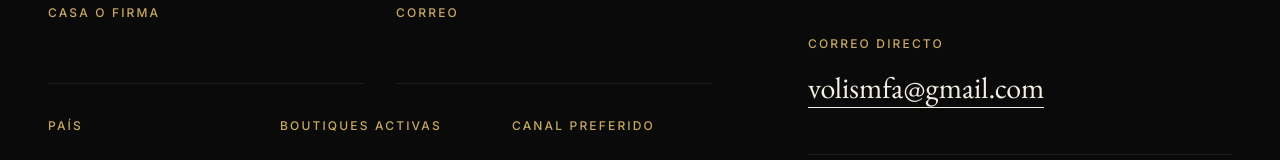
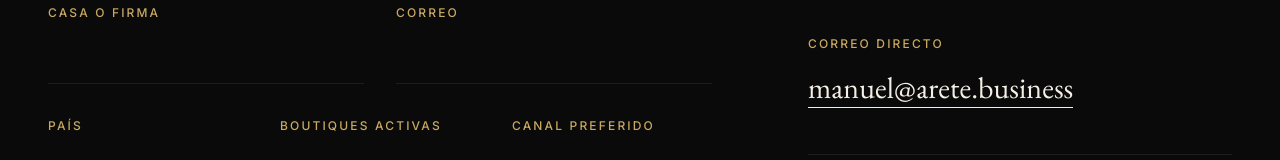
Before and after one commit to mountmanu/arete-landing, a Next.js app: page /black/contacto in a window 1280 px wide. Shown: the part 623-783 px from the top of the page. Built offline with nearby package versions, Linux system fonts and the light colour scheme.

Commit message:
fix(black): update contact email to manuel@arete.business

```diff
--- a/app/black/contacto/page.tsx
+++ b/app/black/contacto/page.tsx
@@ -63,10 +63,10 @@ export default function ContactoBlackPage() {
                 <div>
                   <p className="eyebrow text-gold mb-4">Correo directo</p>
                   <a
-                    href="mailto:volismfa@gmail.com"
+                    href="mailto:manuel@arete.business"
                     className="font-display text-3xl link-underline text-ink hover:text-gold transition-colors"
                   >
-                    volismfa@gmail.com
+                    manuel@arete.business
                   </a>
                 </div>
               </Reveal>
--- a/components/black/ContactCTABlack.tsx
+++ b/components/black/ContactCTABlack.tsx
@@ -40,8 +40,8 @@ export function ContactCTABlack() {
                 />
               </svg>
             </Link>
-            <a href="mailto:volismfa@gmail.com" className="btn-secondary">
-              volismfa@gmail.com
+            <a href="mailto:manuel@arete.business" className="btn-secondary">
+              manuel@arete.business
             </a>
           </div>
         </Reveal>
--- a/components/black/ContactFormBlack.tsx
+++ b/components/black/ContactFormBlack.tsx
@@ -69,7 +69,7 @@ export function ContactFormBlack() {
         "",
         data.message,
       ].join("\n");
-      window.location.href = `mailto:volismfa@gmail.com?subject=${encodeURIComponent(
+      window.location.href = `mailto:manuel@arete.business?subject=${encodeURIComponent(
         subject,
       )}&body=${encodeURIComponent(body)}`;
     }
@@ -90,10 +90,10 @@ export function ContactFormBlack() {
         <p className="mt-6 text-mute max-w-md mx-auto leading-relaxed">
           Si necesita contactar directamente, escriba a{" "}
           <a
-            href="mailto:volismfa@gmail.com"
+            href="mailto:manuel@arete.business"
             className="link-underline text-gold font-medium"
           >
-            volismfa@gmail.com
+            manuel@arete.business
           </a>
           .
         </p>
--- a/components/black/FooterBlack.tsx
+++ b/components/black/FooterBlack.tsx
@@ -23,7 +23,7 @@ const sitemap = [
   {
     title: "Contacto",
     items: [
-      { href: "mailto:volismfa@gmail.com", label: "volismfa@gmail.com" },
+      { href: "mailto:manuel@arete.business", label: "manuel@arete.business" },
       { href: "/black/contacto", label: "Solicitar acceso" },
     ],
   },
```
